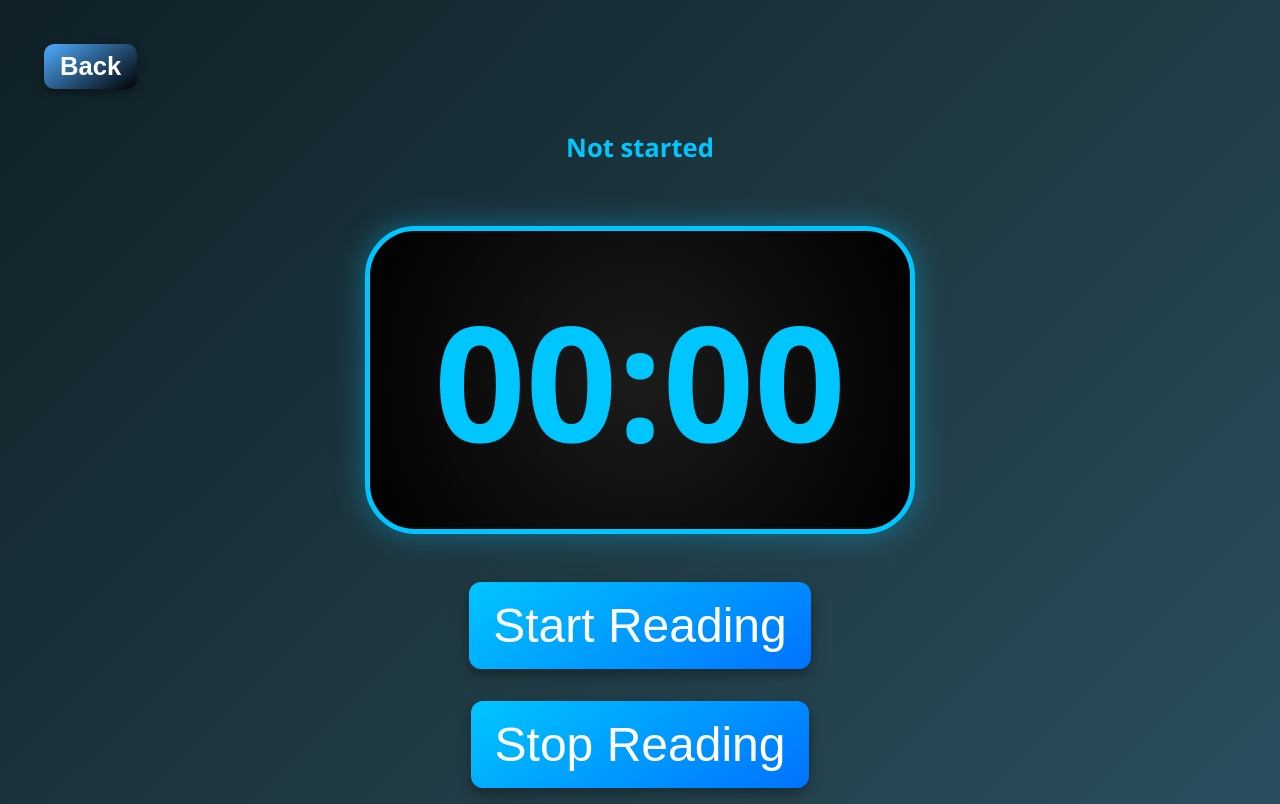
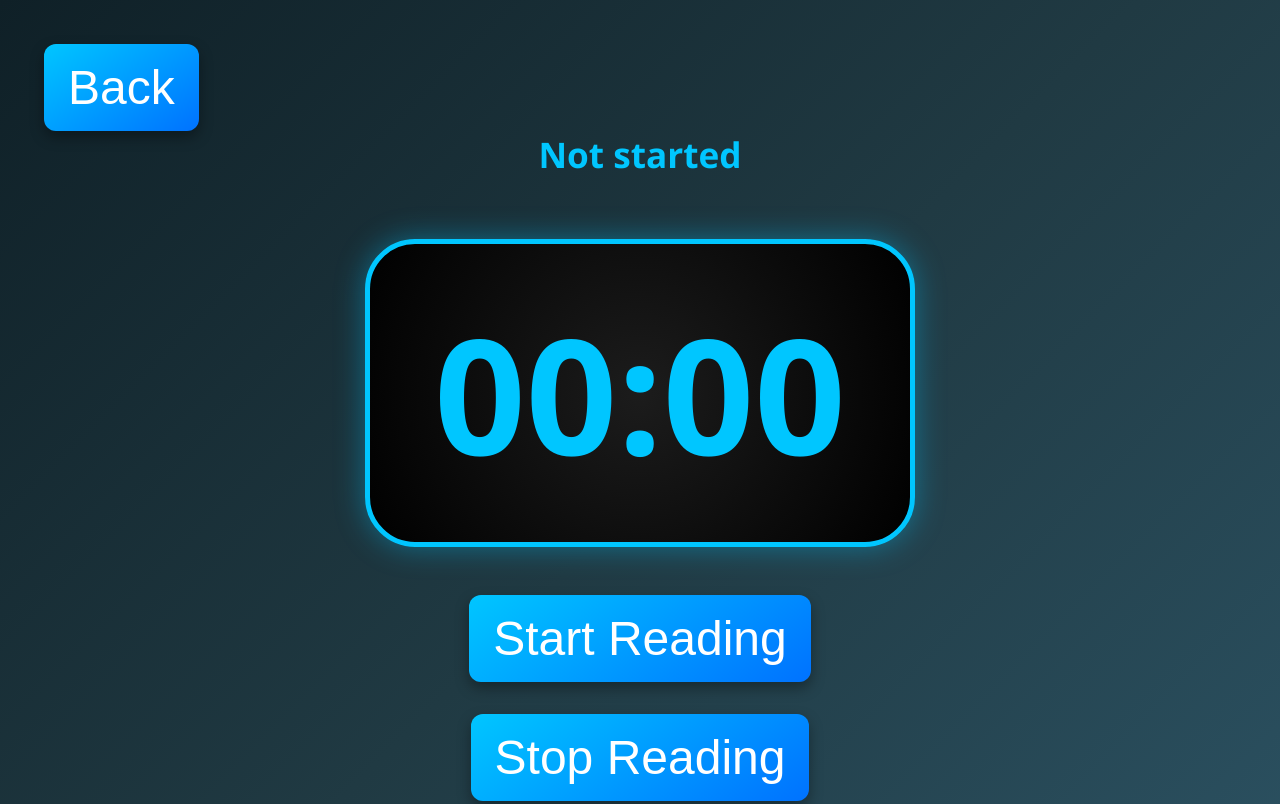
Before and after one commit to fr-bilas/fr-timer, a plain HTML site: page reading.html in a window 1280 px wide. Shown: the top 804 px of the page. Drawn offline with Linux system fonts and the light colour scheme.

Commit message:
Enhance UI: Increase status font, update back button style, and expand session display
- Increased the font size of the reading status text for better visibility.
- Updated the back button style to match the design of other buttons (gradient background, hover effect, padding).
- Removed scroll from the session history list so that all entries are fully visible without manual scrolling.

```diff
--- a/reading.html
+++ b/reading.html
@@ -22,24 +22,24 @@
       position: absolute;
       top: 20px;
       left: 20px;
-      background: linear-gradient(145deg, #4facfe, #000000);
+      padding: 1rem 1.5rem;
+      font-size: 3rem;
+      border-radius: 12px;
+      background: linear-gradient(145deg, #00c6ff, #0072ff);
+      color: #fff;
       border: none;
-      color: #fff;
-      padding: 8px 16px;
-      font-size: 1.6rem;
-      font-weight: bold;
       cursor: pointer;
-      border-radius: 10px;
-      transition: 0.3s ease;
-      box-shadow: 0 4px 12px rgba(0, 0, 0, 0.4);
+      transition: transform 0.3s ease, box-shadow 0.3s ease;
+      box-shadow: 0 6px 14px rgba(0, 0, 0, 0.35);
     }
 
     .back-btn:hover {
-      background: linear-gradient(145deg, #3ea3f5, #1a1a1a);
+      transform: scale(1.07);
+      box-shadow: 0 10px 20px rgba(0, 0, 0, 0.5);
     }
 
     .status {
-      font-size: 1.6rem;
+      font-size: 2.2rem;
       margin-top: 90px;
       margin-bottom: 1.8rem;
       color: #00c6ff;
@@ -95,8 +95,6 @@
     .history ul {
       list-style-type: none;
       padding-left: 0;
-      max-height: 250px;
-      overflow-y: auto;
     }
 
     .history li {
```
